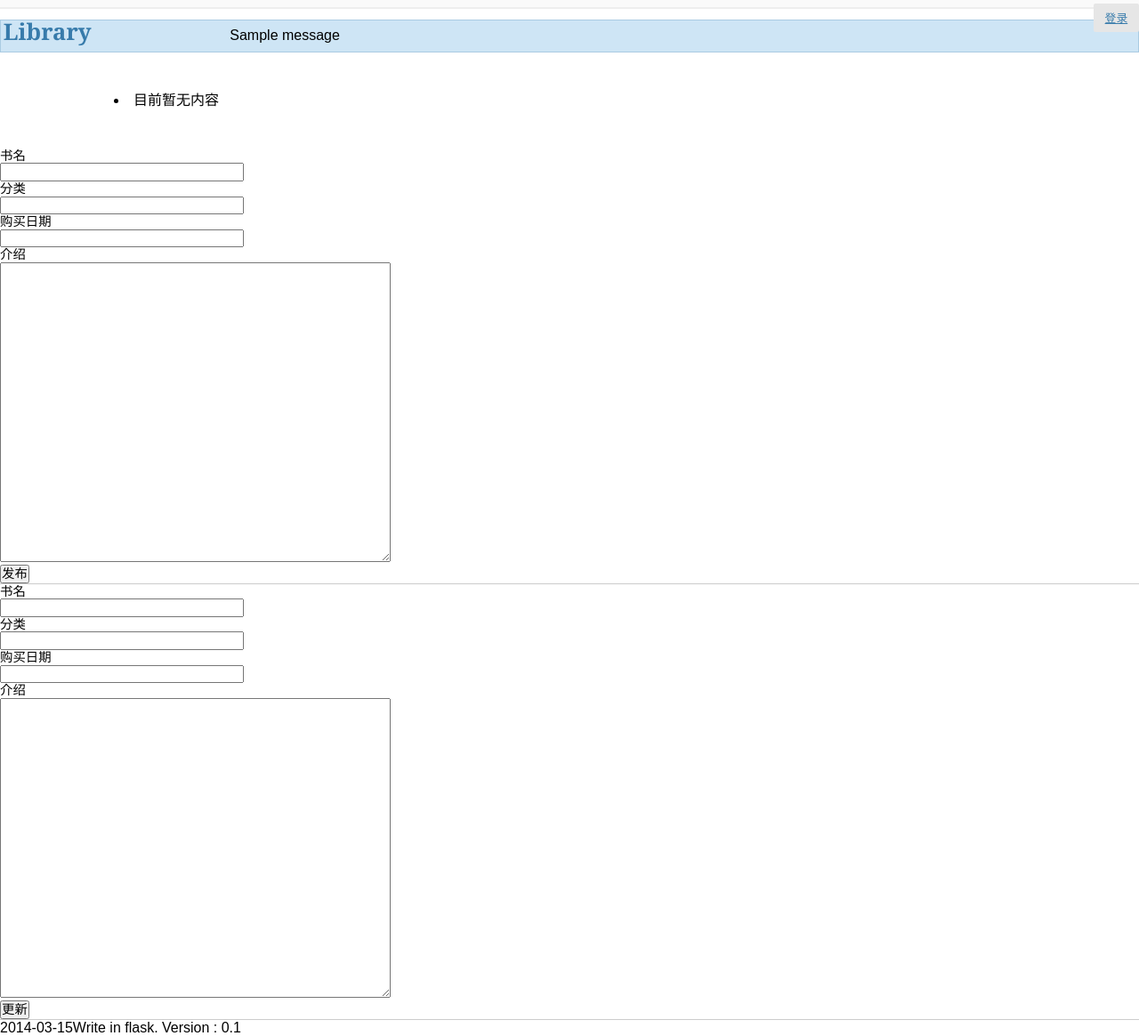
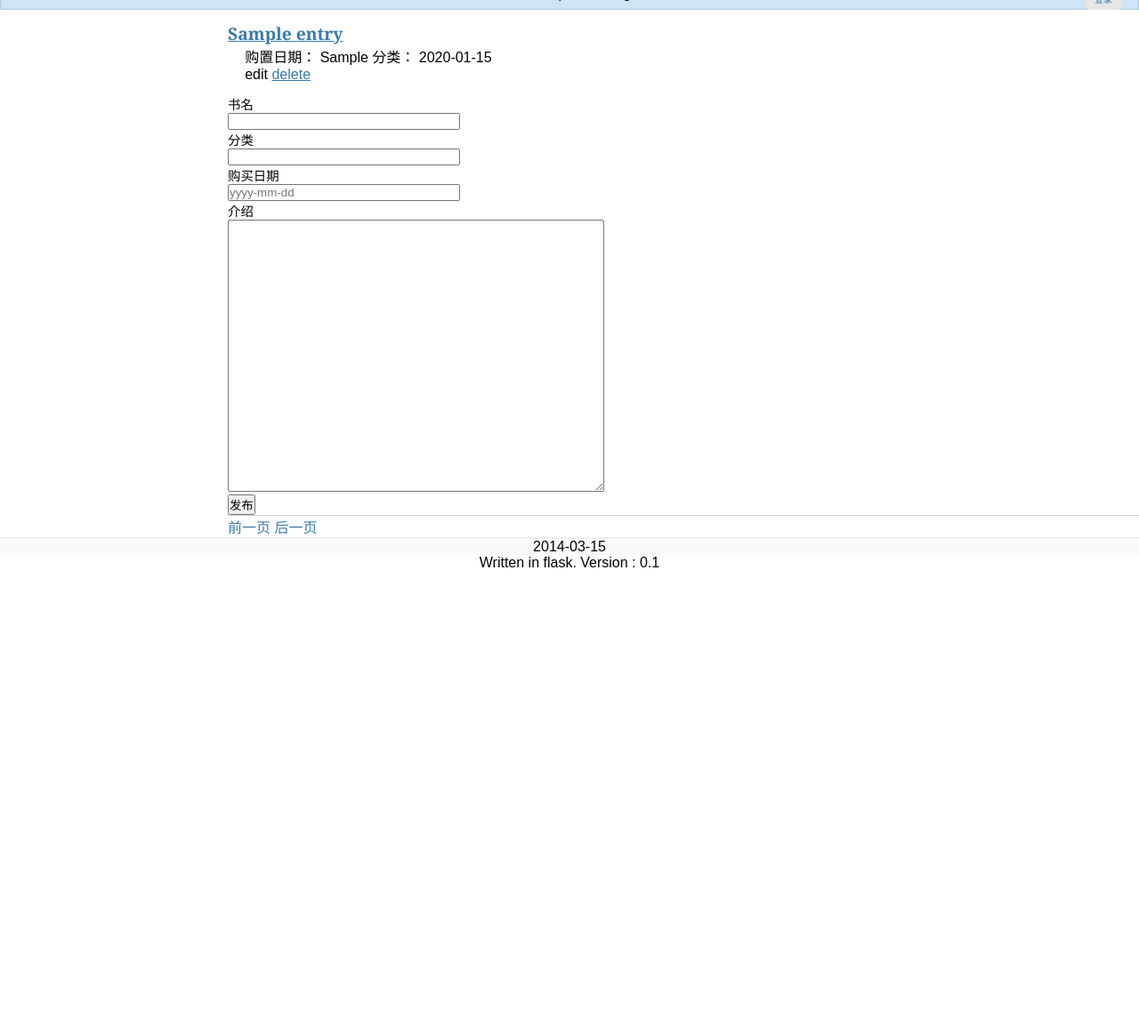
Before and after one commit to spacewander/Library, a Flask app: page /admin in a window 1280 px wide. Shown: the whole page at 89% size. After the commit the page ends 638 px from the top, so only its background shows below. Run offline with Flask 2, Linux system fonts and the light colour scheme; tables that the repository leaves empty hold one stand-in row (values such as "Sample post"); one stand-in notice (Sample message) is shown; some libraries are stand-ins or nearby versions.

Commit message:
start to take care of UI

```diff
--- a/library.py
+++ b/library.py
@@ -7,7 +7,7 @@ from flask.ext.wtf import Form
 from datetime import datetime, timedelta
 
 # here is from our app
-from db import connect_db, set_users_with_dict#, show_db
+from db import connect_db, set_users_with_dict
 #from db import init_db
 from setting import app, PASSWORD, ADMINPASSWORD, \
         set_bugs_logger, set_warning_logger
@@ -107,6 +107,7 @@ def edit_entry():
         return redirect(url_for('show_entries'))
 
     get_db()
+    # if the entry is not existed in the database, nothing will change. This is not matter.
     g.db.execute('update entries set category = ?, buydate = ?, \
                             introduction = ? where title = ?', \
              [category, buydate, request.form['introduction'], title])
@@ -233,5 +234,3 @@ if __name__ == '__main__' :
     set_bugs_logger()
     set_warning_logger()
     app.run()
-    #show_db(g.db, 'users')
-    #show_db(g.db, 'entries')
--- a/setting.py
+++ b/setting.py
@@ -7,7 +7,7 @@ from logging import FileHandler, Formatter
 from flask import Flask
 
 # configuration
-DATABASE = '/tmp/library.db'
+DATABASE = '/home/lzx/library.db'
 DEBUG = True
 
 SECRET_KEY = 'development_key' # don`t think it seriously
@@ -19,7 +19,7 @@ SEND_FILE_MAX_AGE_DEFAULT = 86400
 # json should be encoded with utf-8
 JSON_AS_ASCII = False
 
-# mail to me if something wrong when the programme is not working in DEBUG MODE
+# mail to me if something wrong when the programme is not working in WORK MODE
 ADMINEMAIL = ['spacewanderlzx@gmail.com']
 
 # administrators` username and their password
--- a/static/style.css
+++ b/static/style.css
@@ -8,11 +8,18 @@ ol, ul{ margin: 1em 0; margin-left: 40px; padding-left: 0; }
 ul { list-style-type: disc;}
 ol { list-style-type: decimal;}
 caption, th { text-align: left;}
+dd { margin: 0px;}
 h1, h2, h3, h4, h5, h6 { font-size: 100%;}
+* {
+  -webkit-box-sizing: border-box;
+     -moz-box-sizing: border-box;
+          box-sizing: border-box;
+}
 
 body {
   font-family: sans-serif;
-    background; #eee;
+  width: 100%;
+  min-height: 100%;
 }
 
 a, h1, h2 {
@@ -30,19 +37,25 @@ h2 {
 
 #appname {
   float: left;
+  margin-bottom: 3px;
+  bottom: 0%;
 }
 
 .calender {
   float: left;
-  clear: left;
   text-align: left
   white-space: nowrap;
 }
 
-.page {
-    margin: 2em auto;
+#sidebar {
+  margin: 0px;
+  width: 20%;
+  background: white;
+}
+
+#page {
+  margin-left: auto;
   width: 80%;
-    padding: 0.8em;
   background: white;
 }
 
@@ -65,19 +78,19 @@ h2 {
 }
 
 .add_entry {
-    /*display: none;*/
   font-size: 0.9em;
   border-bottom: 1px solid #ccc;
 }
 .edit_entry {
   font-size: 0.9em;
   border-bottom: 1px solid #ccc;
+  display: none;
 }
 
 div.separator {
   margin: 0 8px;
   width: 0;
-  height: 10px;
+  max-height: 10px;
   line-height: 10px;
   overflow: hidden;
   color: #e9e9e9;
@@ -87,27 +100,37 @@ div.separator {
   font-weight: bold;
 }
 
-.title {
-
-}
-
 .log {
   position: absolute;
-  right: 0;
+  top: 25%;
+  right: 20px;
   zoom: 1;
   line-height: normal;
   white-space: nowrap;
   text-align: center;
-  top: 50%
+}
+.log :link {
+  text-decoration: none;
+}
+.log-button {
+  text-decoration: none;
+  background-color: #e6e6e6;
+  margin-top: 15px;
+  padding: 0.5em 1em;
+  border-radius: 4px;
+  font-size: 100%;
+  width: auto;
+  height: auto;
 }
 
 .header {
   position: relative;
-  font-size: 0.8em;
+  font-size: x-small;
   padding: 0.3em;
-  margin-bottom: 1em;
   background: #fafafa;
   border-bottom: 2px solid #eee;
+  padding-bottom: 0px;
+  margin-top: -30px;
 }
 
 ul.metanav {
@@ -118,6 +141,7 @@ ul.metanav {
 }
 
 .flash {
+    text-align: center;
     background: #CEE5F5;
     padding: 0.5em;
     border: 1px solid #AACBE2;
@@ -132,6 +156,116 @@ ul.metanav {
   list-style: none;
 }
 
-.button {
+@media screen and (min-height: 320px) {
+.container {
+  min-height: 160px;
+  }
+}
+@media screen and (min-height: 480px) {
+.container {
+  min-height: 320px;
+  }
+}
+@media screen and (min-height: 650px) {
+.container {
+  min-height: 500px;
+  }
+}
+
+.footer {
+  float: none;
+  border-top: 2px solid #eee;
+  max-height: 84px;
+  background-color: #fafafa;
+}
+
+.text-center {
+  text-align: center;
+  left: 0;
+  right: 0;
+  position: absolute;
+  margin-left: 30%;
+  margin-right: 30%;
+}
+
+.text-right {
+  text-align: right;
+}
+
+.no-link {
+  text-decoration: none;
+}
+
+.js {
+  display: none;
+}
+
+.center {
 
 }
+
+.right-center {
+
+}
+
+#login {
+  width: 40%;
+  margin-left: 20%;
+  margin-right: 0;
+  display: inline-block;
+}
+
+@media screen and (min-width:  684px) {
+  #login-border {
+    border: 2px dashed #377BAB;
+    margin-right: 40%;
+    margin-left: 15%;
+    margin-top: 5%;
+  }
+}
+
+#login-prompt {
+  margin-bottom: -30px;
+}
+
+#log-box {
+  width: 400px;
+  box-sizing: border-box;
+  text-shadow: none;
+  border: 1px solid #FBFBFB;
+  border-radius: 3px;
+}
+
+dd.left-align {
+  margin-left: 0px;
+}
+
+#log-username #password {
+  font-weight: bold;
+}
+
+input[name="username"], input[name="password"] {
+  margin-top: 0.5em
+  border: 1px solid rgb(204, 204, 204);
+  border-radius: 3px;
+  box-shadow: 0px 1px 2px rgba(0, 0, 0, 0.75) inset;
+  -moz-box-shadow: 0px 1px 2px rgba(0, 0, 0, 0.75) inset;
+  -webkit-box-shadow: 0px 1px 2px rgba(0, 0, 0, 0.75) inset;
+  vertical-align: middle;
+}
+
+input[type="submit"] {
+}
+
+.submit-btn {
+  text-align: center;
+  color: #028BCB;
+  border-radius: 1px;
+  margin-top: 0.5em;
+  cursor: pointer;
+}
+
+.book-item {}
+.book-detail {
+  display: inline;
+}
--- a/templates/layout.html
+++ b/templates/layout.html
@@ -7,18 +7,19 @@
   <meta name="description" content="Welcome to the Library.">
   <title>Library</title>
   <link rel=stylesheet type=text/css href="{{ url_for('static', filename='style.css')}}">
-  <link rel=stylesheet type=text/css href="{{ url_for('static', filename='lib/pure/pure-min.css')}}">
   <!--<link rel="stylesheet" href="http://yui.yahooapis.com/pure/0.4.2/pure-min.css">-->
+  <link rel=stylesheet type=text/css href="{{ url_for('static', filename='lib/pure-min.css')}}">
   <!--[if lte IE 8]>
     <script>
-    alert("哎呀，你用的浏览器太老土了，现在这种浏览器快要淘汰了，还是换个新的吧！")
+    alert("the browser you using is too old, please let it be retired")
     </script>
   <![endif]-->
 </head>
 <body>
 <div class="header pure-g-r">
+  <div id="navigator">
     <h1 id="appname" class="pure-u-1-5">Library</h1>
-  <div class="log pure-button">
+    <div class="log log-button">
       {% if not session.logged_in %}
       <a href="{{ url_for('login') }}">登录</a>
       {% else %}
@@ -26,20 +27,28 @@
       {% endif %}
     </div>
   </div>
+</div>
 {% for message in get_flashed_messages() %}
   <div class="flash">{{ message }}</div>
   {% endfor %}
   <div class="container">
-    <div class="page">
-    {% block body %}{% endblock %}
+    <div id="sidebar">
+    {% block side %}
+    {% endblock %}
+    </div>
+    <div id="page">
+    {% block body %}
+    {% endblock %}
     </div>
   </div>
 </div>
 <div class="footer">
-  <span class="calender">{{ today }}</span>
-  <span class="version">Write in flask. Version : 0.1</span>
+  <span class="calender text-center">{{ today }}</span>
+  <br \>
+  <span class="version text-center">Written in flask. Version : 0.1</span>
 </div>
-<div class="js">
+<div id="js">
+  <!--<script async src="http://libs.baidu.com/jquery/2.0.0/jquery.min.js"></script>-->
   <script async src="" ></script>
 </div>
 </body>
--- a/templates/show_entries_admin.html
+++ b/templates/show_entries_admin.html
@@ -1,27 +1,29 @@
 {% extends "layout.html" %}
+{% block sidebar %}
+{% endblock %}
+
 {% block body %}
 {% if session.logged_in %}
-<div>
+<div class='center'>
   <label for="add_entry" >添加新的内容</label>
-  <div>
-    <span id="prev"><a href="">前一页</a></span>
-    <span id="next"><a href="">后一页</a></span>
-  </div>
 </div>
-<div>
-  <ul class="entries">
+{% endif %}
+<div class='center'>
+  {% if books %}
+  <ul class="entries nolist">
   {% for book in books %}
     <li>
-      <div>
-        <a href="{{ url_for('get_book_view', title=book.title, category=(book.category if book.category else ''), buydate=(book.buydate if book.buydate else '')) }}">
+      <div class="book-item">
+        <a href="{{ url_for('get_book_view', title=book.title, category=(book.category if book.category else ''), buydate=(book.buydate if book.buydate else '')) }}"
+          target="_blank">
         <h2>{{ book.title }}</h2>
         </a>
-        <p>
-          <span>{{ book.category |safe}}</span>
+        <div class="book-detail">
+          <span>购置日期：&nbsp;{{ book.category |safe}}</span>
           <span class="separator"> </span>
-          <span>{{ book.buydate |safe}}</span>
+          <span>分类：&nbsp;{{ book.buydate |safe}}</span>
           <span class="separator"> </span>
-        </p>
+        </div>
       </div>
       <div class="action">
         <span class="edit">edit</span>
@@ -31,12 +33,14 @@
       </div>
     </li>
   {% endfor %}
-    {% else %}
-    <li><em>目前暂无内容</em></li>
   </ul>
+  {% else %}
+  <div>
+    <em>目前暂无内容</em>
+  </div>
 </div>
 {% endif %}
-<div class="post">
+<div class="post center">
   <form action="{{ url_for('add_entry') }}" method=post class=add_entry>
     <dl>
       <dt class="title">书名</dt>
@@ -44,7 +48,7 @@
       <dt class="category">分类</dt>
       <dd><input type=text size=30 name=category></dd>
       <dt class="buydate">购买日期</dt>
-      <dd><input type=text size=30 name=buydate></dd>
+      <dd><input type=text size=30 name=buydate placeholder="yyyy-mm-dd"></dd>
       <dt class="introduction">介绍</dt>
       <dd><textarea name=introduction rows=20 cols=50></textarea></dd>
       <dd><input type=submit value=发布></dd>
@@ -57,11 +61,15 @@
       <dt class="category">分类</dt>
       <dd><input type=text size=30 name=category></dd>
       <dt class="buydate">购买日期</dt>
-      <dd><input type=text size=30 name=buydate></dd>
+      <dd><input type=text size=30 name=buydate placeholder="yyyy-mm-dd"></dd>
       <dt class="introduction">介绍</dt>
       <dd><textarea name=introduction rows=20 cols=50></textarea></dd>
       <dd><input type=submit value=更新></dd>
     </dl>
   </form>
 </div>
+<div>
+  <span id="prev"><a href="" class="no-link">前一页</a></span>
+  <span id="next"><a href="" class="no-link">后一页</a></span>
+</div>
 {% endblock %}
```
Also changed, not shown: check.py (+9 -0 lines), templates/bookview.html (+13 -7 lines), templates/login.html (+13 -5 lines), templates/show_entries.html (+24 -16 lines). Lines whose indentation alone changed are shown as unchanged.
